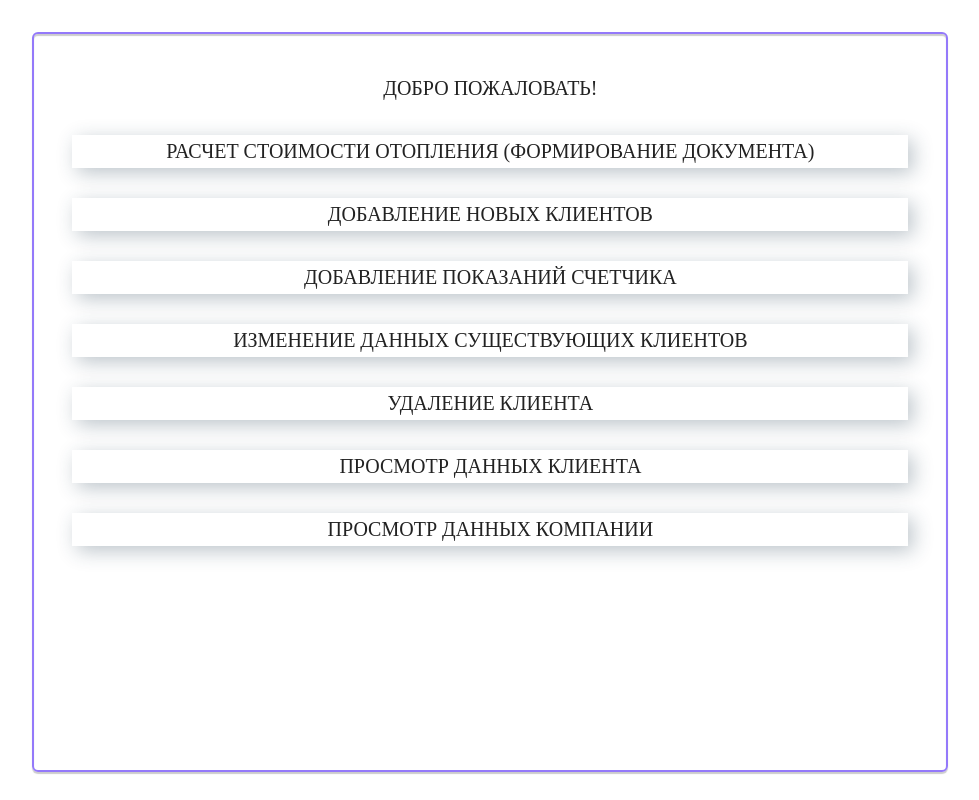
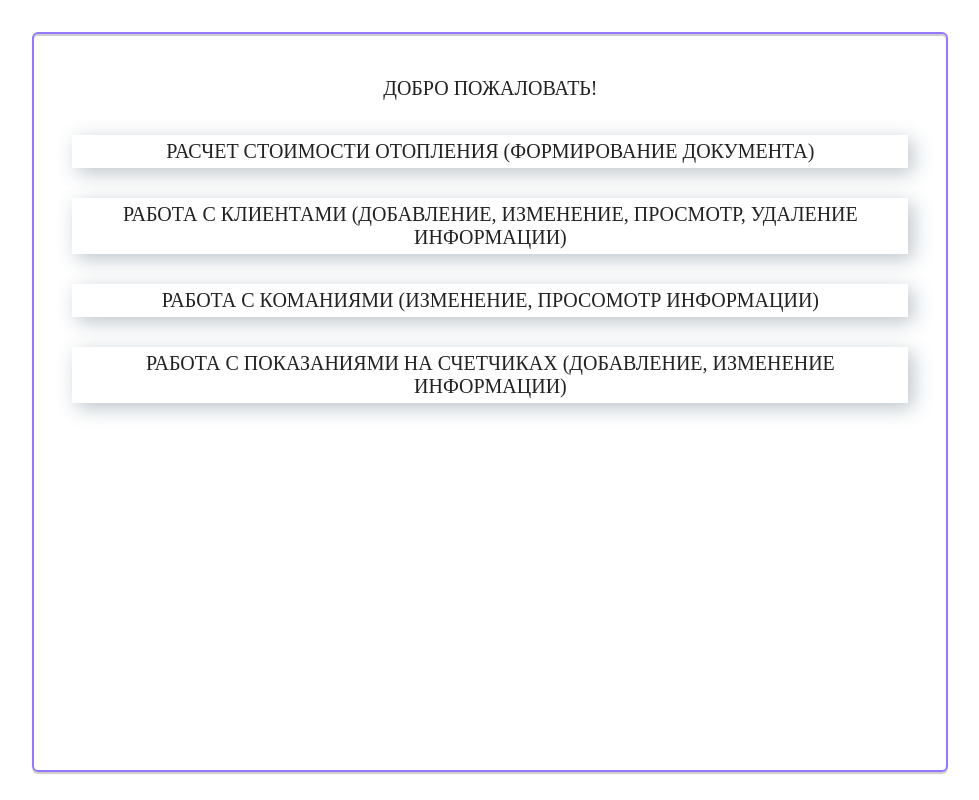
Before and after one commit to lisa-leonowa/praktika_Otoplenie, a Flask app: page / in a window 1280 px wide. Shown: the whole page, without its empty margins (142-1121 px from the left). Run offline with Flask 2, Linux system fonts and the light colour scheme.

Commit message:
Изменение главного меню

```diff
--- a/templates/base.html
+++ b/templates/base.html
@@ -9,13 +9,10 @@
 <div class="bordered-link block_align">
 <div class="dobr">Добро пожаловать!</div>
 <div>
-    <div class="block"><a href="/itog">Расчет стоимости отопления (формирование документа)</a></div>
-    <div class="block"><a href="/new_client">Добавление новых клиентов</a></div>
-    <div class="block"><a href="/add_pokaz">Добавление показаний счетчика</a></div>
-    <div class="block"><a href="/change_info_client">Изменение данных существующих клиентов</a></div>
-    <div class="block"><a href="/delete_client">Удаление клиента</a></div>
-    <div class="block"><a href="/about_client">Просмотр данных клиента</a></div>
-    <div class="block"><a href="/about_company">Просмотр данных компании</a></div>
+    <a href="/itog"><div class="block">Расчет стоимости отопления (формирование документа)</div></a>
+    <a href="/client"><div class="block">Работа с клиентами (Добавление, изменение, просмотр, удаление информации)</div></a>
+    <a href="/company"><div class="block">Работа с команиями (Изменение, просомотр информации)</div></a>
+    <a href="/schetchik"><div class="block">Работа с показаниями на счетчиках (Добавление, изменение информации)</div></a>
 </div>
 </div>
 </body>
```
